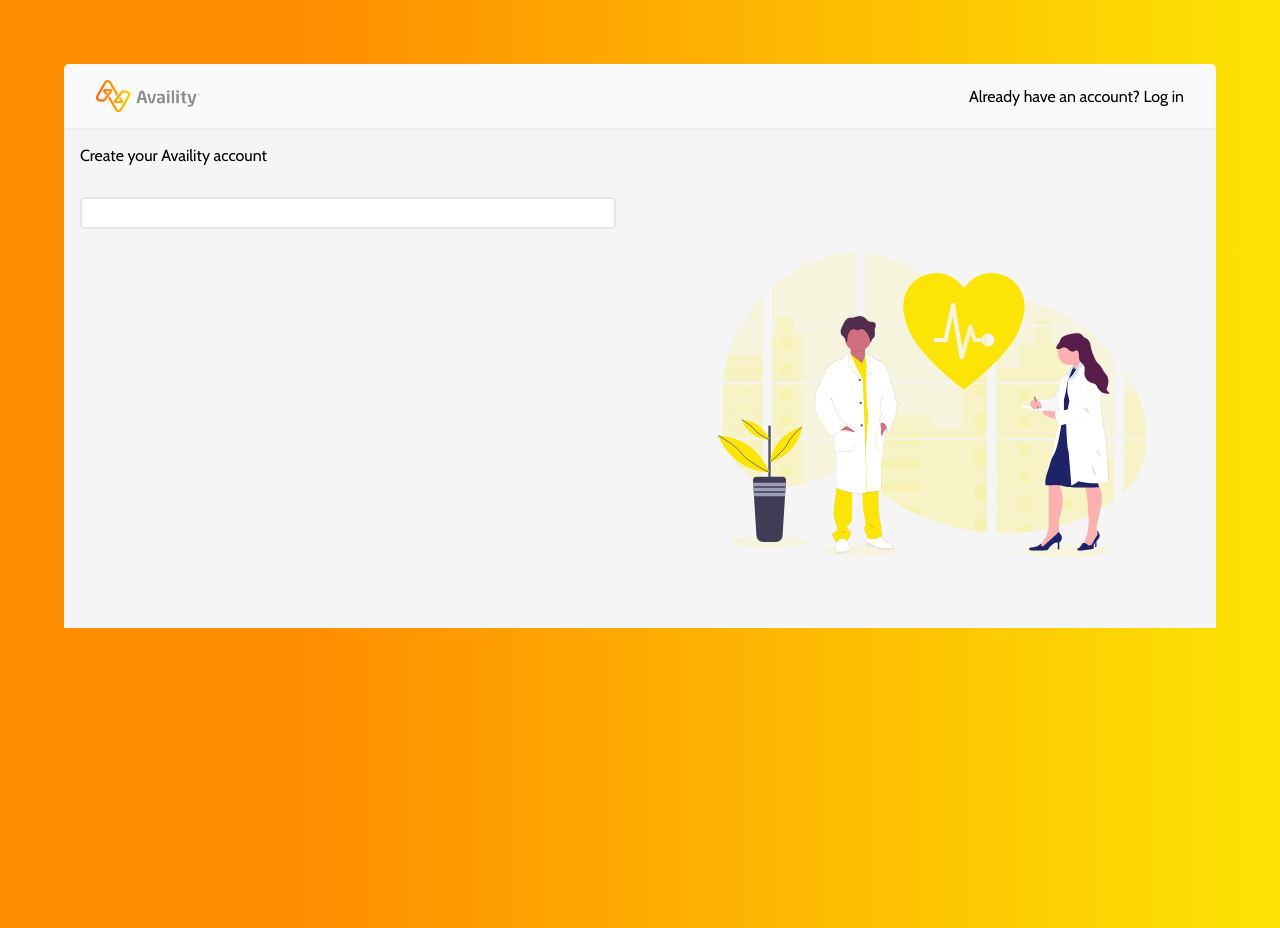
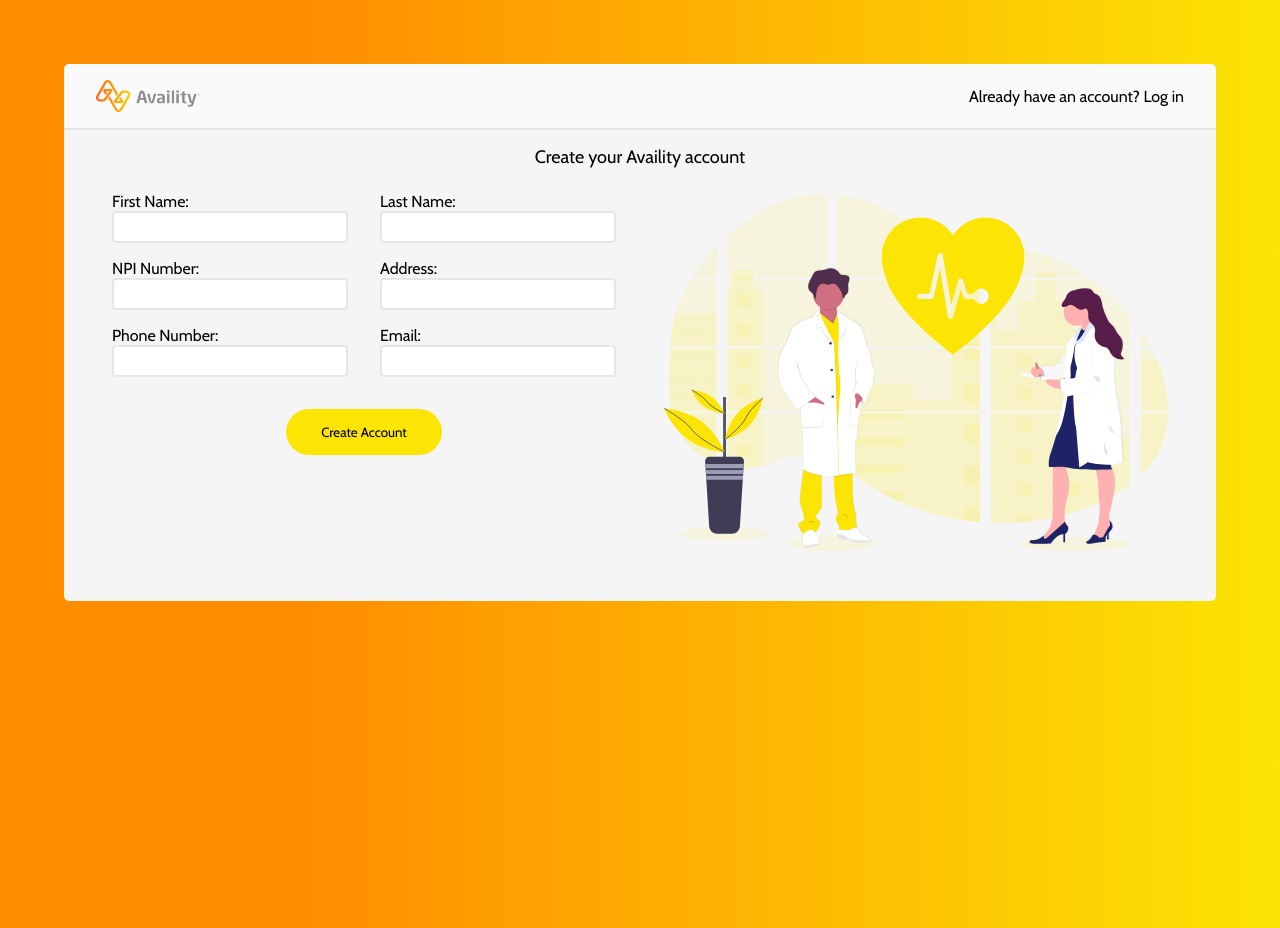
Before and after one commit to rlkeyer/Registration_Form_React, a React (Create React App) app: page / in a window 1280 px wide. Built offline with nearby package versions, Linux system fonts and the light colour scheme.

Commit message:
rearranging grid for form inputs and adding submit

```diff
--- a/src/App.tsx
+++ b/src/App.tsx
@@ -1,12 +1,11 @@
 import React from "react";
-import logo from "./logo.svg";
 import "./App.css";
-import { RegistrationForm } from "./_components/RegistrationForm/RegistrationForm";
+import { RegistrationContainer } from "./_components/RegistrationContainer/RegistrationContainer";
 
 function App() {
   return (
     <div className="App">
-      <RegistrationForm />
+      <RegistrationContainer />
     </div>
   );
 }
--- /dev/null
+++ b/src/_components/RegistrationContainer/RegistrationContainer.scss
@@ -0,0 +1,39 @@
+.RegistrationContainer {
+  background: linear-gradient(90deg, #ff8d00 24%, #fce404 100%);
+  height: 100%;
+  padding: 4rem;
+  &__title {
+    font-size: 1.125rem;
+  }
+  &__form {
+    border-radius: 5px;
+  }
+  &__header {
+    padding: 1rem 2rem;
+    height: 2rem;
+    background-color: #fafafa;
+    border-radius: 5px 5px 0 0;
+    border-bottom: 2px solid #e3e3e3;
+    display: flex;
+    justify-content: space-between;
+    align-items: center;
+  }
+  &__logo {
+    max-height: 100%;
+  }
+  &__body {
+    display: grid;
+    gap: 1.5rem;
+    padding: 1rem 3rem 3rem 3rem;
+    background-color: #f5f5f5;
+    border-radius: 0 0 5px 5px;
+  }
+  &__title {
+    justify-self: center;
+  }
+}
+
+.svg {
+  width: 100%;
+  height: 100%;
+}
--- /dev/null
+++ b/src/_components/RegistrationContainer/RegistrationContainer.tsx
@@ -0,0 +1,25 @@
+import React, { useState } from "react";
+import "./RegistrationContainer.scss";
+import logo from "./availity_logo.png";
+import { RegistrationForm } from "../RegistrationForm";
+
+export const RegistrationContainer = () => {
+  return (
+    <div className="RegistrationContainer">
+      <div className="RegistrationContainer__header">
+        <img
+          alt="availity logo"
+          src={logo}
+          className="RegistrationContainer__logo"
+        />
+        <div>Already have an account? Log in</div>
+      </div>
+      <div className="RegistrationContainer__body">
+        <div className="RegistrationContainer__title">
+          Create your Availity account
+        </div>
+        <RegistrationForm />
+      </div>
+    </div>
+  );
+};
--- /dev/null
+++ b/src/_components/RegistrationContainer/index.ts
@@ -0,0 +1 @@
+export * from './RegistrationContainer'
--- a/src/_components/RegistrationForm/RegistrationForm.scss
+++ b/src/_components/RegistrationForm/RegistrationForm.scss
@@ -1,40 +1,34 @@
 .RegistrationForm {
-  background: linear-gradient(90deg, #ff8d00 24%, #fce404 100%);
-  height: 100%;
-  padding: 4rem;
-  &__form {
-    border-radius: 5px;
+  display: grid;
+  gap: 3rem;
+  grid-template-columns: 1fr 1fr;
+  &__inputs {
+    display: grid;
+    gap: 1rem;
+    grid-auto-rows: max-content;
   }
-  &__header {
-    padding: 1rem 2rem;
-    height: 2rem;
-    background-color: #fafafa;
-    border-radius: 5px 5px 0 0;
-    border-bottom: 2px solid #ededed;
-    display: flex;
-    justify-content: space-between;
-    align-items: center;
+  &__inputs-names {
+    display: grid;
+    grid-template-columns: 1fr 1fr;
+    gap: 2rem;
   }
-  &__logo {
-    max-height: 100%;
-  }
-  &__body {
-    display: grid;
-    gap: 2rem;
-    padding: 1rem;
-    background-color: #f5f5f5;
-  }
-  &__form-container {
-    display: grid;
-    gap: 3rem;
-    grid-template-columns: 1fr 1fr;
+  &__inputs-submit {
+    cursor: pointer;
+    justify-self: center;
+    align-self: center;
+    padding: 0.75rem 2rem;
+    margin-top: 1rem;
+    background: #fce404;
+    font-family: "Cabin";
+    outline: none;
+    border: 3px solid transparent;
+    border-radius: 2rem;
+    &:focus {
+      //   box-shadow: 0 0 0 2px red;
+      border: 3px solid #ff8d00;
+    }
   }
   &__medical-logo {
-    padding: 10%;
+    justify-self: center;
   }
 }
-
-.svg {
-  width: 100%;
-  height: 100%;
-}
--- a/src/_components/RegistrationForm/RegistrationForm.tsx
+++ b/src/_components/RegistrationForm/RegistrationForm.tsx
@@ -1,36 +1,72 @@
 import React, { useState } from "react";
-import "./RegistrationForm.scss";
-import logo from "./availity_logo.png";
 import { TextInput } from "../TextInput";
 import { ReactComponent as MedicalLogo } from "../../undraw_medicine.svg";
+import "./RegistrationForm.scss";
 
 export const RegistrationForm = () => {
   const [firstName, setFirstName] = useState("");
+  const [lastName, setLastName] = useState("");
+  const [npiNumber, setNpiNumber] = useState("");
+  const [address, setAddress] = useState("");
+  const [phone, setPhone] = useState("");
+  const [email, setEmail] = useState("");
   return (
     <div className="RegistrationForm">
-      <div className="RegistrationForm__form">
-        <div className="RegistrationForm__header">
-          <img
-            alt="availity logo"
-            src={logo}
-            className="RegistrationForm__logo"
-          />
-          <div>Already have an account? Log in</div>
+      <div className="RegistrationForm__inputs">
+        <div className="RegistrationForm__inputs-names">
+          <label>
+            First Name:
+            <TextInput
+              value={firstName}
+              onChange={(e) => setFirstName(e.target.value)}
+            />
+          </label>
+          <label>
+            Last Name:
+            <TextInput
+              value={lastName}
+              onChange={(e) => setLastName(e.target.value)}
+            />
+          </label>
         </div>
-        <div className="RegistrationForm__body">
-          <div>Create your Availity account</div>
-          <div className="RegistrationForm__form-container">
-            <div>
-              <TextInput
-                value={firstName}
-                onChange={(e) => setFirstName(e.target.value)}
-              />
-            </div>
-            <div className="RegistrationForm__medical-logo">
-              <MedicalLogo className="svg" />
-            </div>
-          </div>
+        <div className="RegistrationForm__inputs-names">
+          <label>
+            NPI Number:
+            <TextInput
+              value={npiNumber}
+              onChange={(e) => setNpiNumber(e.target.value)}
+            />
+          </label>
+          <label>
+            Address:
+            <TextInput
+              value={address}
+              onChange={(e) => setAddress(e.target.value)}
+            />
+          </label>
         </div>
+        <div className="RegistrationForm__inputs-names">
+          <label>
+            Phone Number:
+            <TextInput
+              value={phone}
+              onChange={(e) => setPhone(e.target.value)}
+            />
+          </label>
+          <label>
+            Email:
+            <TextInput
+              value={email}
+              onChange={(e) => setEmail(e.target.value)}
+            />
+          </label>
+        </div>
+        <button className="RegistrationForm__inputs-submit" type="submit">
+          Create Account
+        </button>
+      </div>
+      <div className="RegistrationForm__medical-logo">
+        <MedicalLogo className="svg" />
       </div>
     </div>
   );
--- /dev/null
+++ b/src/_components/RegistrationForm/index.ts
@@ -0,0 +1 @@
+export * from './RegistrationForm'
--- a/src/_components/TextInput/TextInput.scss
+++ b/src/_components/TextInput/TextInput.scss
@@ -1,14 +1,21 @@
 .TextInput {
   display: flex;
-  border: 2px solid #e6e6e6;
-  border-radius: 0.25rem;
+  //   border: 2px solid #e6e6e6;
+  //   border-radius: 0.25rem;
+  &:focus {
+    outline: none;
+    border: 2px solid #ff8d00;
+  }
   &__input {
-    border: none;
+    border: 2px solid #e6e6e6;
+    border-radius: 0.25rem;
+    // border: none;
     width: 100%;
     padding: 0.375rem;
     font-family: inherit;
     &:focus {
       outline: none;
+      border: 2px solid #ff8d00;
     }
   }
 }
```
Also changed, not shown: src/_components/RegistrationContainer/availity.png (renamed from src/_components/RegistrationForm/availity.png), src/_components/RegistrationContainer/availity_logo.png (renamed from src/_components/RegistrationForm/availity_logo.png).
